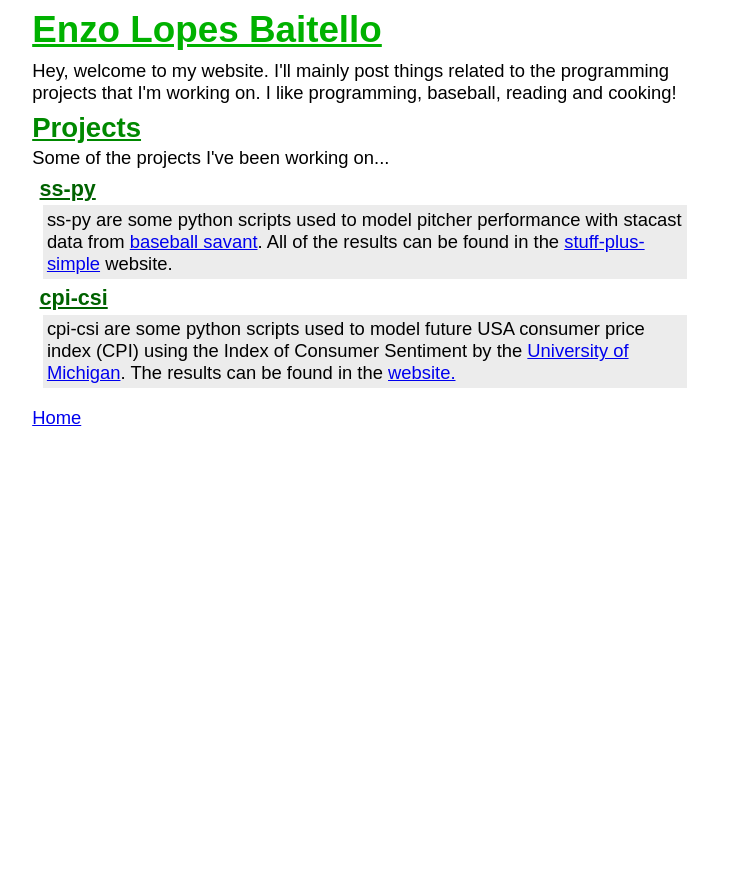
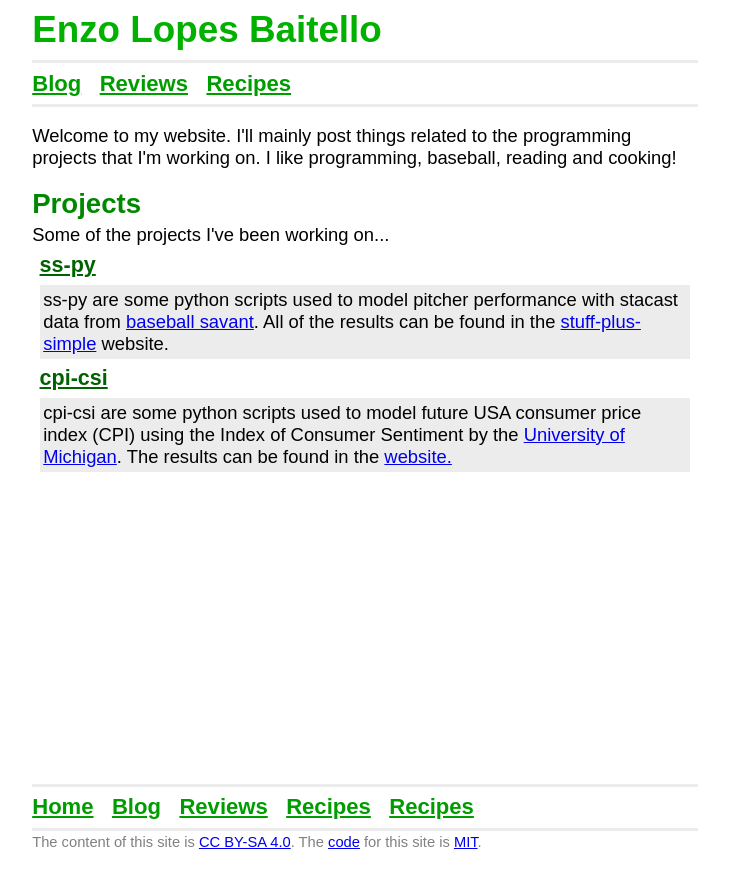
Before and after one commit to enzdor/enzdor.github.io, a plain HTML site: page index.html in a window 1280 px wide. Shown: the whole page, without its empty margins (275-1004 px from the left). Before the commit the page ends 800 px from the top, so only its background shows below. Drawn offline with Linux system fonts and the light colour scheme.

Commit message:
made header and footer

```diff
--- a/index.html
+++ b/index.html
@@ -3,17 +3,22 @@
 	<head>
 		<meta charset="utf-8" />
 		<meta name="viewport" content="width=device-width, initial-scale=1.0">
-		<title>CPI to CSI web</title>
+		<title>Home - ELB</title>
 		<link rel="stylesheet" href="./src/tables.css" />
 	</head>
 	<body>
 		<div class="main-wrapper">
 			<header>
 				<h1><a href="index.html">Enzo Lopes Baitello</a></h1>
+				<div class="nav-bar">
+					<p><a href="index.html">Blog</a></p>
+					<p><a href="index.html">Reviews</a></p>
+					<p><a href="index.html">Recipes</a></p>
+				</div>
 			</header>
 			<main>
 					<div class="wrapper">
-						<p>Hey, welcome to my website. I'll mainly post things related to the programming projects that I'm working on. I like programming, baseball, reading and cooking!</p>
+						<p>Welcome to my website. I'll mainly post things related to the programming projects that I'm working on. I like programming, baseball, reading and cooking!</p>
 					</div>
 
 					<div class="wrapper">
@@ -32,7 +37,14 @@
 					</div>
 			</main>
 			<footer>
-				<a href="index.html">Home</a>
+				<div class="nav-bar">
+					<p><a href="index.html">Home</a></p>
+					<p><a href="index.html">Blog</a></p>
+					<p><a href="index.html">Reviews</a></p>
+					<p><a href="index.html">Recipes</a></p>
+					<p><a href="index.html">Recipes</a></p>
+				</div>
+				<p class="license">The content of this site is <a href="https://creativecommons.org/licenses/by-sa/4.0/">CC BY-SA 4.0<a/>. The <a href="https://github.com/enzdor/enzdor.github.io>">code</a> for this site is <a href="https://opensource.org/licenses/MIT">MIT</a>.</p>
 			</footer>
 		</div>
 	</body>
--- a/src/tables.css
+++ b/src/tables.css
@@ -9,38 +9,68 @@ html {
 	font-family: arial;
 }
 
+main {
+	min-height: 80vh
+}
+
 h1 {
 	margin: 0.5rem 0;
 	color: #00b100;
-	text-decoration-line: underline;
-	cursor: pointer;
 }
 
 h1 a {
 	all: unset;
+	cursor: pointer;
 }
 
 h2 {
 	color: #008900;
-	text-decoration-line: underline;
 }
 
 h2 a {
 	all: unset
+	text-decoration-line: underline;
 }
 
 h3 {
 	color: #006200;
 	text-decoration-line: underline;
-	cursor: pointer;
 }
 
 h3 a {
-	all: unset
+	all: unset;
+	cursor: pointer;
 }
 
 code, #playground-output, #playground-input{
 	font-family: courier, monospace;
+}
+
+.license {
+	color: grey;
+	font-size: 0.8rem;
+	margin: 0.2rem 0;
+}
+
+.nav-bar {
+	padding: 0.4rem 0;
+	display: flex;
+	flex-wrap: wrap;
+	border-top: solid #ececec;
+	border-bottom: solid #ececec;
+}
+
+.nav-bar p {
+	font-size: 1.2rem;
+	margin: 0 1rem 0 0;
+	text-decoration-line: underline;
+	font-weight: bold;
+	color: #009d00;
+}
+
+.nav-bar p a {
+	all: unset;
+	cursor: pointer;
 }
 
 .main-wrapper {
@@ -48,7 +78,7 @@ code, #playground-output, #playground-input{
 }
 
 .wrapper {
-	margin: 0.4rem 0;
+	margin: 1rem 0;
 }
 
 .wrapper h2 {
@@ -60,7 +90,7 @@ code, #playground-output, #playground-input{
 }
 
 .block-item p {
-	margin: 0.2rem;
+	margin: 0.4rem 0rem;
 	padding: 0.2rem;
 	background-color: #ececec;
 }
```
